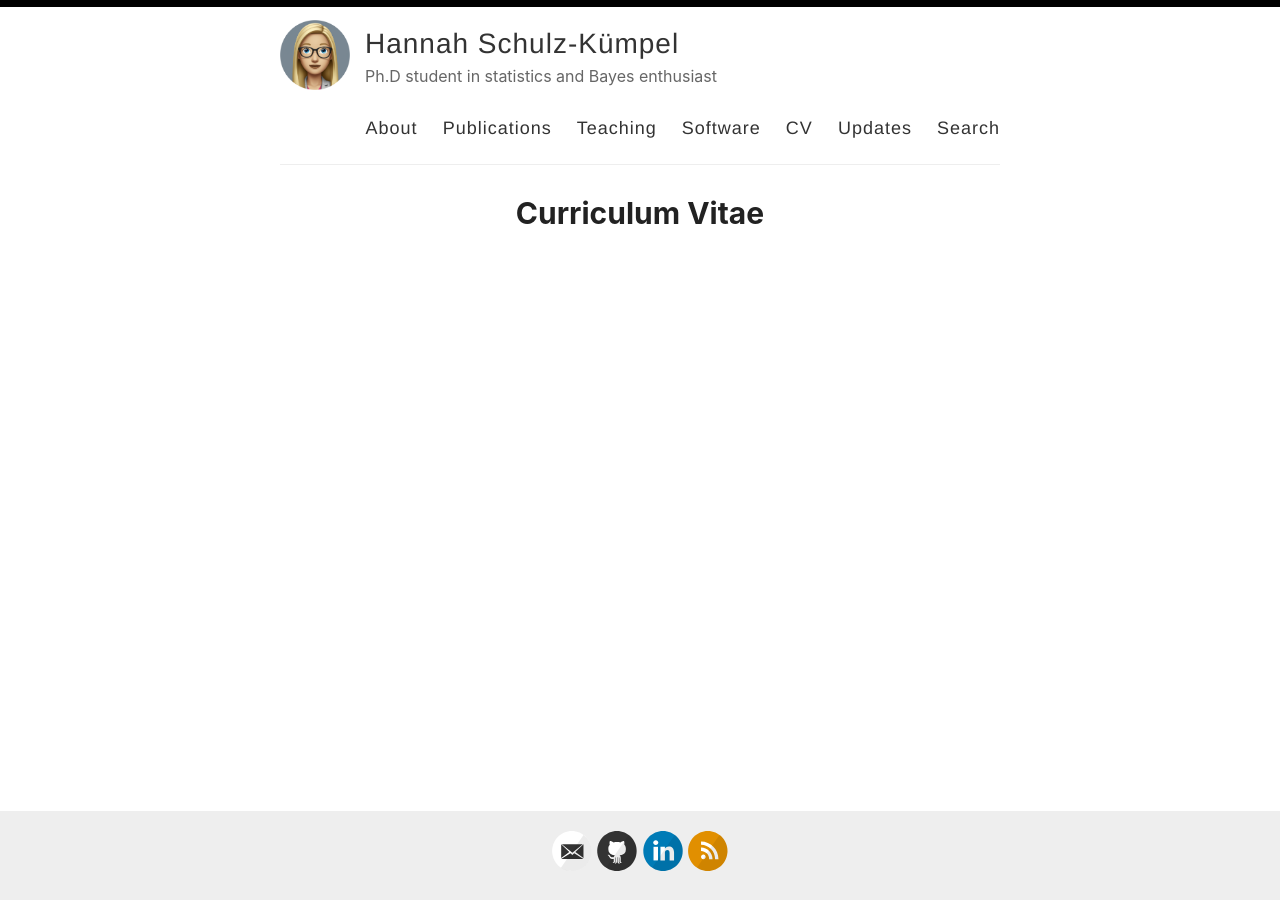
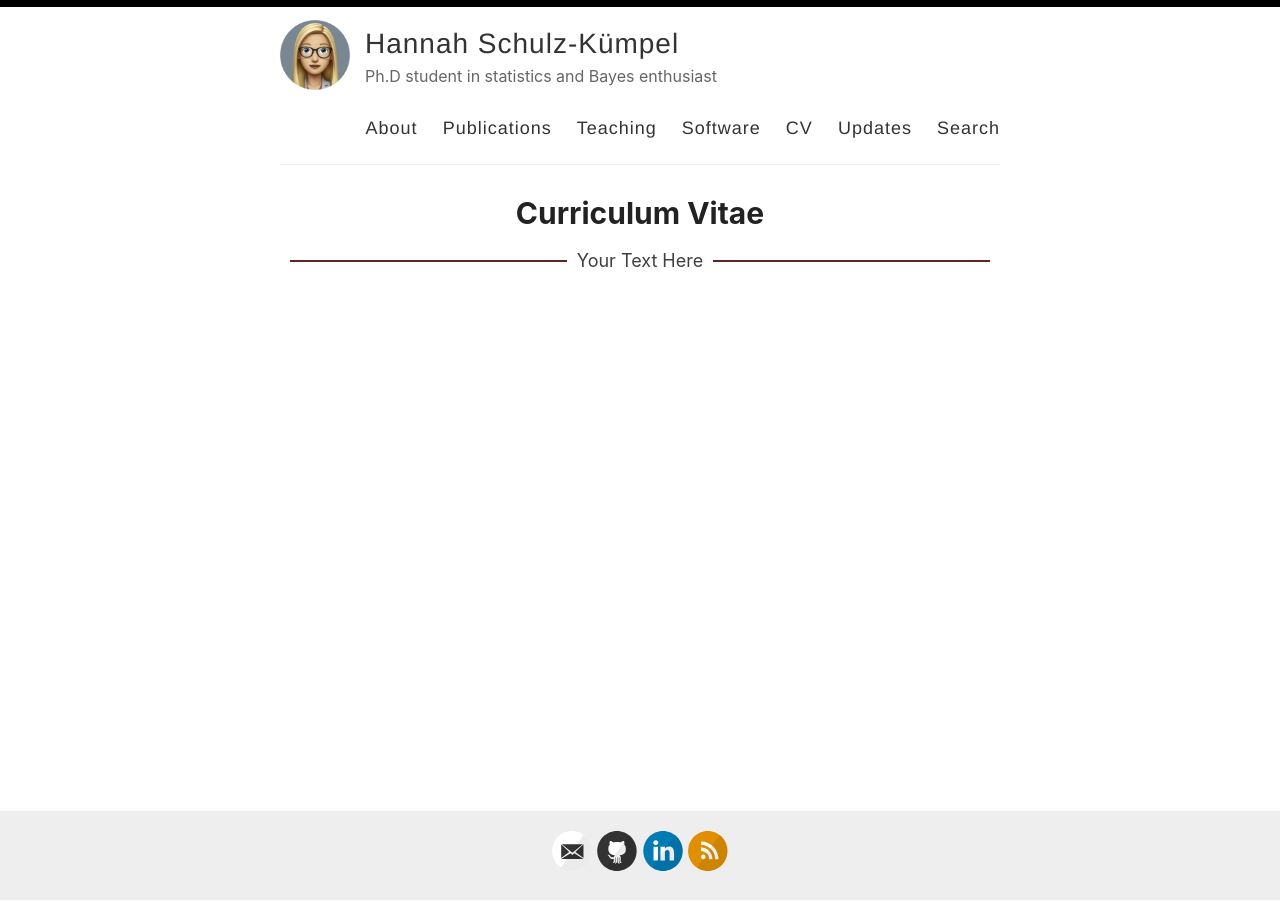
Before and after one commit to 11annah/11annah.github.io, a Jekyll site: the page built from _pages/cv.md, in a window 1280 px wide. Built offline with Jekyll 4.4.1, drawn with Linux system fonts in a browser that asks for light colours.

Commit message:
cv update

```diff
--- a/_layouts/cv.html
+++ b/_layouts/cv.html
@@ -1,6 +1,26 @@
 ---
 layout: default
 ---
+
+<style>
+    .custom-title {
+        display: flex;
+        align-items: center;
+    }
+
+    .custom-title hr {
+        flex: 1;
+        border: none;
+        border-top: 2px solid rgb(95, 36, 36);
+        margin: 0 10px;
+    }
+
+    .custom-title span {
+        margin: 0;
+        color: rrgb(95, 36, 36);
+    }
+</style>
+
 
 <article class="page">
 
--- a/_pages/cv.md
+++ b/_pages/cv.md
@@ -3,3 +3,10 @@
 title: Curriculum Vitae
 permalink: /cv/
 ---
+
+
+<div class="custom-title">
+    <hr>
+    <span>Your Text Here</span>
+    <hr>
+ </div>
```
